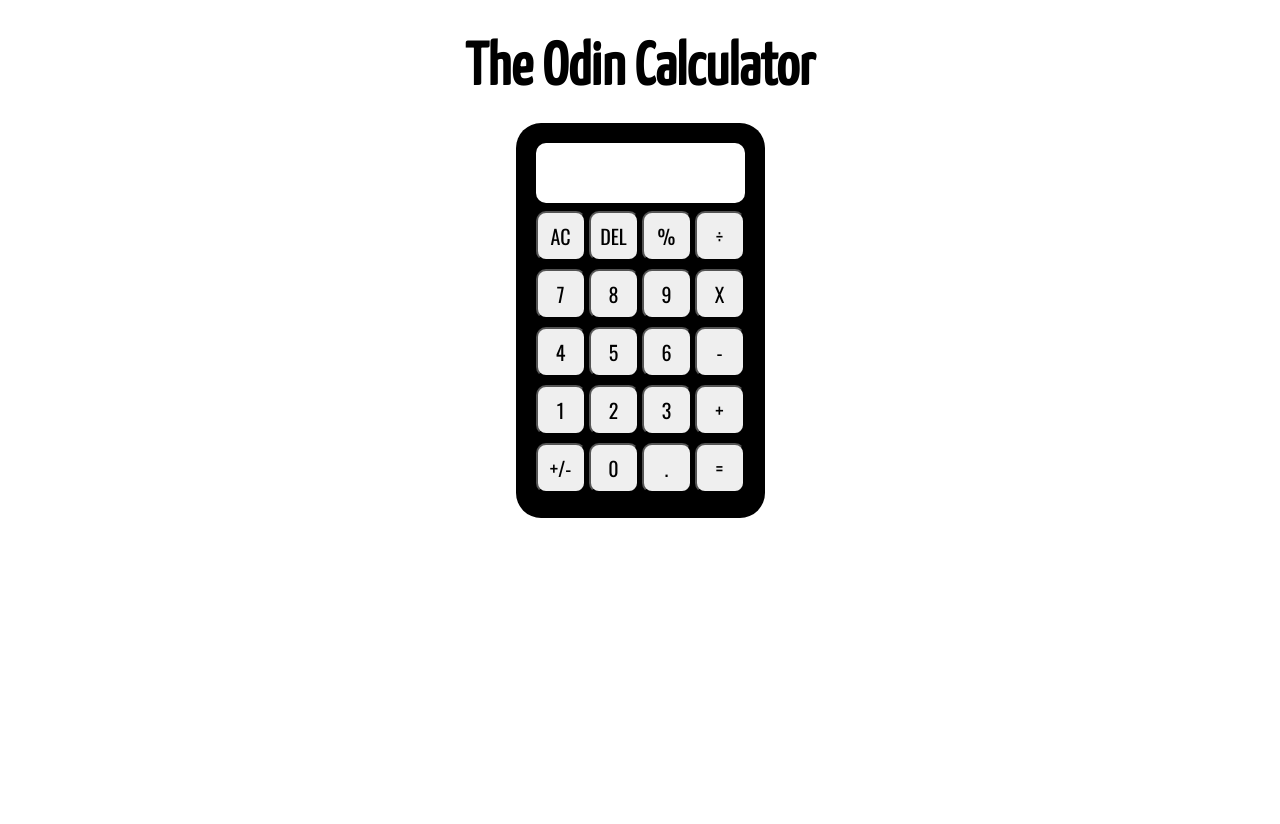
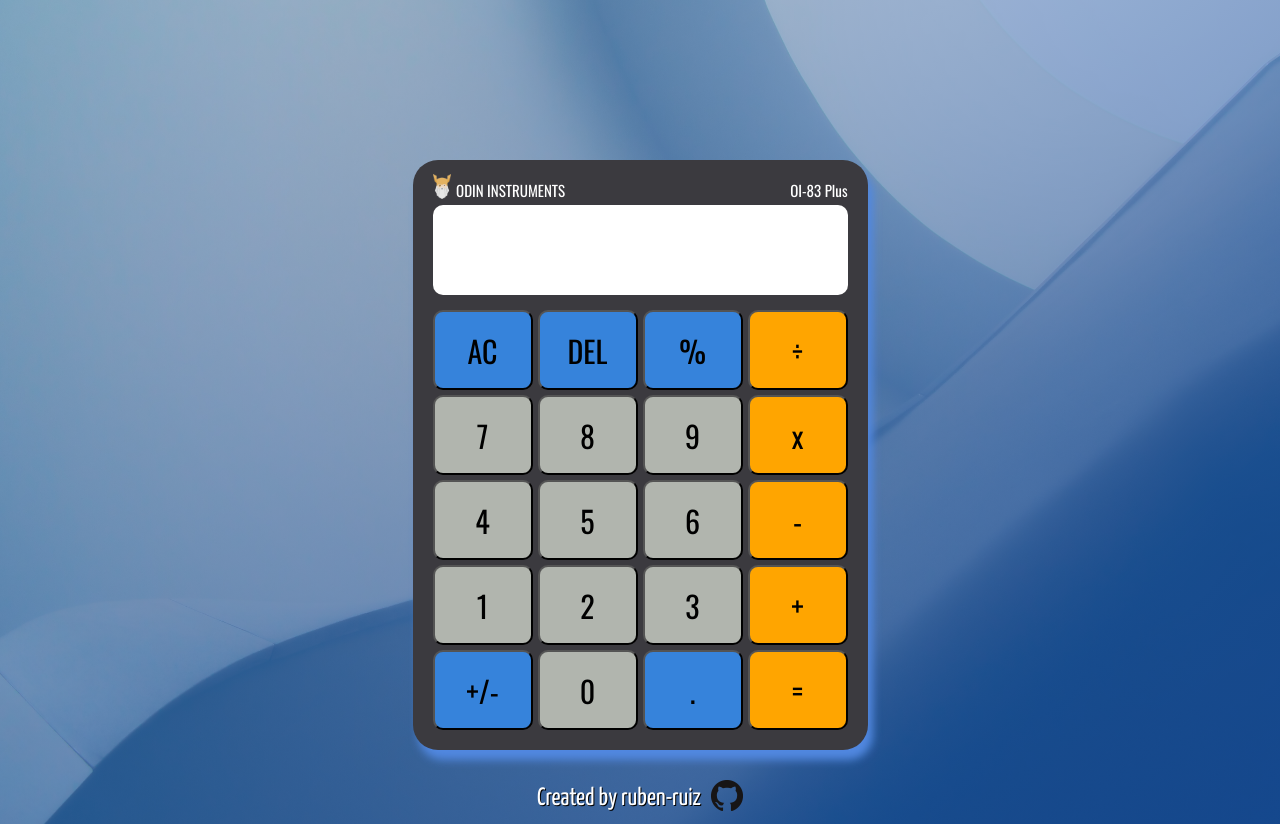
Before and after one commit to ruben-ruiz/calculator, a website: page index.html in a window 1280 px wide. Shown: the top 824 px of the page. Drawn offline with nearby package versions, Linux system fonts and the light colour scheme.

Commit message:
made design changes to the background, hover and focus states of buttons, added github profile link, removed header

```diff
--- a/index.html
+++ b/index.html
@@ -9,10 +9,12 @@
         <link rel="stylesheet" href="css/style.css">
     </head>
     <body>
-        <header class="heading">
-            <h1 class="heading-title">The Odin Calculator</h1>
-        </header>
         <div class="calc">
+            <div class="calc-header">
+                <img  class="calc-header__logo" src="images/odin-logo.png" alt="Odin Project Logo">
+                <span class="calc-header__text"> ODIN INSTRUMENTS</span>
+                <span class="calc-header__text-right">OI-83 Plus</span>
+            </div>
             <div class="calc-screen">
                 <div class="calc-screen__text" id="screen-top"><span class="screen-inner-top"></span></div>
                 <div class="calc-screen__text" id="screen-bottom"><span class="screen-inner-bottom"></span></div>
@@ -24,7 +26,7 @@
             <button class="calc-seven digits">7</button>
             <button class="calc-eight digits">8</button>
             <button class="calc-nine digits">9</button>
-            <button class="calc-multiply operands">X</button>
+            <button class="calc-multiply operands">x</button>
             <button class="calc-four digits">4</button>
             <button class="calc-five digits">5</button>
             <button class="calc-six digits">6</button>
@@ -38,6 +40,12 @@
             <button class="calc-decimal">.</button>
             <button class="calc-equals">=</button>
         </div>
+        <div class="author">
+            <p>Created by ruben-ruiz</p>
+            <a href="https://github.com/ruben-ruiz">
+                <img src="images/github.png" alt="" class="github-logo">
+            </a>
+        </div>
         <script src="index.js"></script>
     </body>
 </html>
--- a/index.js
+++ b/index.js
@@ -22,7 +22,7 @@ function percentage(a) {
 
 function operate(operator, a, b) {
     let operand = {
-     'X': 'multiply',
+     'x': 'multiply',
      '-': 'subtract',
      '÷': 'divide',
      '+': 'add',
@@ -39,7 +39,7 @@ function display(e) {
     let bottomDisplay = calcDisplayBottom.innerHTML;
     let topDisplayLength = topDisplay.length;
     let lastCharTop = topDisplay.charAt(topDisplayLength - 1);
-    let reg = /[\+\-X\÷]/;
+    let reg = /[\+\-x\÷]/;
     let numTop = (topDisplay == '') ? 0 : Number(topDisplay.slice(0, -1));
     let numBot = (bottomDisplay == '') ? 0 : Number(bottomDisplay);
 
--- a/sass/_base.scss
+++ b/sass/_base.scss
@@ -38,4 +38,11 @@ body {
     min-height: 100vh;
     font-family: 'Yanone Kaffeesatz', sans-serif;
     font-weight: 400;
+    background-image:
+                    linear-gradient(to right bottom,
+                    rgba(#5188E0, .3),
+                    rgba(#194C9D, .8)),
+                    url(../images/background.jpg);
+    background-size: cover;
+    background-position: center;
 }
--- a/sass/_components.scss
+++ b/sass/_components.scss
@@ -3,3 +3,13 @@ button {
     font-weight: 400;
     font-size: 2rem;
 }
+
+button:active {
+    transform: scale(.95);
+}
+
+button:hover {
+    border-color: #fff;
+    border-width: 5px;
+    border-style: solid;
+}
--- a/sass/_layout.scss
+++ b/sass/_layout.scss
@@ -1,36 +1,45 @@
-.heading {
-    margin-top: 5vh;
-    text-align: center;
-    font-size: 3rem;
-
-    &-title {
-        text-align: center;
-    }
-}
-
 .calc {
     height: max-content;
     width: max-content;
-    background-color: var(--color-primary);
+    background-color: #3B3A3F;
+    box-shadow: 5px 10px 8px #5188E0;
     border-radius: 2.5rem;
     padding: 2rem;
-
-    // top: 50%;
-    // left: 50%;
-    // transform: translate(-50%, -50%);
-    margin: 3vh auto;
+    margin: 20vh auto auto auto;
 
     display: grid;
-    grid-template-columns: repeat(4, 5rem);
-    grid-auto-rows: minmax(auto, 5.5rem);
-    gap: .3rem;
+    grid-template-columns: repeat(4, 10rem);
+    grid-template-rows: 2rem;
+    grid-auto-rows: minmax(auto, 8rem);
+    gap: .5rem;
+
+    &-header {
+        grid-column: 1 / 5;
+        color: white;
+        font-size: 1.5rem;
+        font-family: 'Oswald', sans-serif;
+        display: flex;
+        justify-content: flex-start;
+        align-items: center;
+
+        &__logo {
+            height: 2.5rem;
+            margin-bottom: .7rem;
+        }
+
+        &__text {
+            margin-left: .5rem;
+            margin-right: auto;
+        }
+
+    }
 
     &-screen {
         grid-column: 1 / 5;
-        height: 6rem;
+        height: 9rem;
         border-radius: 1rem;
-        background-color: white;
-        margin-bottom: .5rem;
+        background-color: #fff;
+        margin-bottom: 1rem;
         width: 100%;
         overflow: hidden;
 
@@ -47,23 +56,24 @@
             font-family: 'Oswald', sans-serif;
             font-weight: 400;
             flex: 1;
-            padding: .5rem 1rem 0 0;
+            padding-right: 1rem;
         }
     }
 
-    & > *:not(.calc-screen) {
+    & > *:not(.calc-screen):not(.calc-header) {
+        font-size: 3rem;
         border-radius: 1rem;
-        height: 5rem;
+        height: 8rem;
         outline: none;
     }
 }
 
 #screen-top {
-    font-size: 1.2rem;
+    font-size: 2rem;
 }
 
 #screen-bottom {
-    font-size: 2rem;
+    font-size: 3.5rem;
     font-weight: 900;
 }
 
@@ -71,3 +81,34 @@
 .screen-inner-bottom {
     float: right;
 }
+
+.operands,
+.calc-equals {
+    background-color: orange;
+}
+
+.calc-clear,
+.calc-percent,
+.calc-delete,
+.calc-sign,
+.calc-decimal {
+    background-color: rgb(54, 131, 219);
+}
+
+.digits {
+    background-color: #b1b5ae;
+}
+
+.author {
+    font-size: 2.5rem;
+    color: white;
+    text-shadow: 1px 1px #000;
+    margin-top: 3rem;
+    display: flex;
+    justify-content: center;
+    align-items: center;
+}
+
+.github-logo {
+    margin-left: 1rem;
+}
```
Also changed, not shown: css/style.css, images/background.jpg (added), images/github.png (added), images/odin-logo.png (added), 1 other file.
